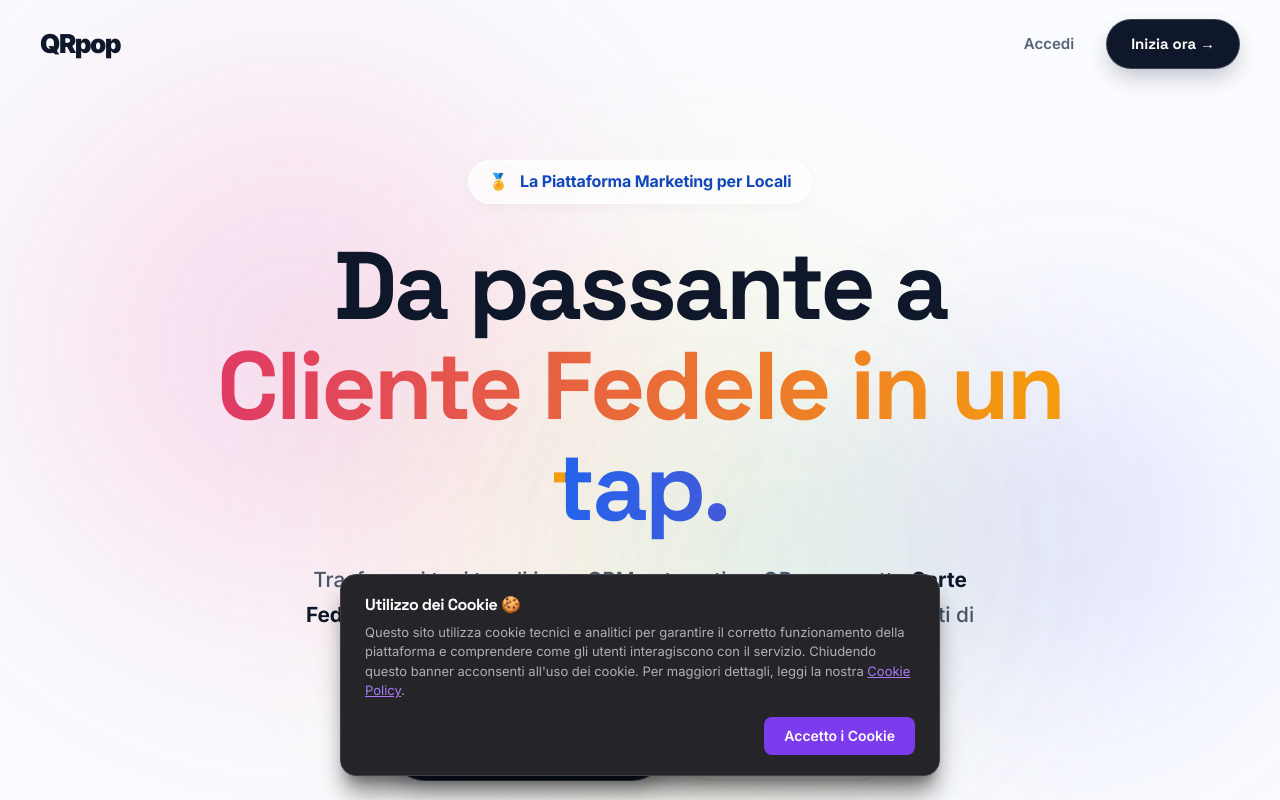
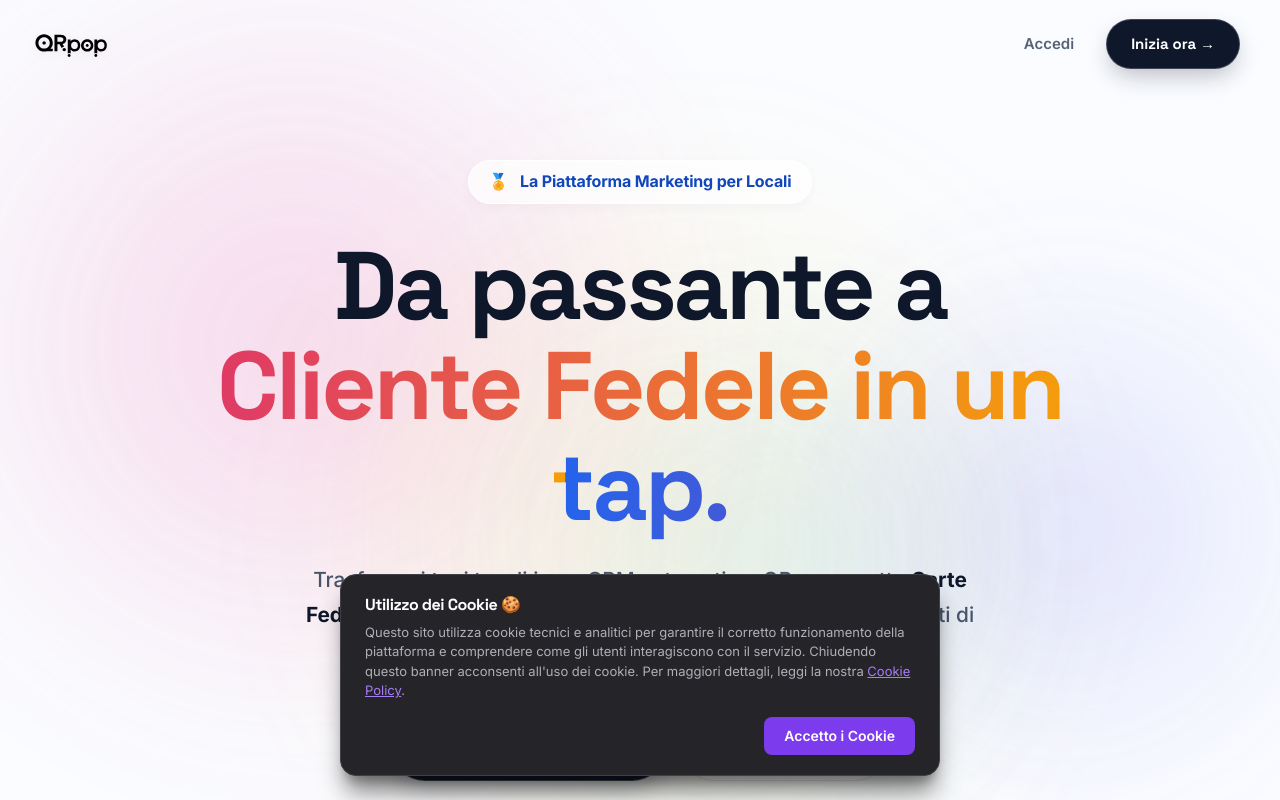
Before and after one commit to cgabelli/qrpop, a Next.js app: page / in a window 1280 px wide. Shown: the top 800 px of the page. Built offline with nearby package versions, Linux system fonts and the light colour scheme.

Commit message:
fix(ui): restore original logo in navbar with light theme filter

```diff
--- a/app/page.tsx
+++ b/app/page.tsx
@@ -78,7 +78,16 @@ function NavBar() {
         }}
       >
         <div style={{ display: "flex", alignItems: "center", gap: 10 }}>
-          <div style={{ fontSize: 26, fontWeight: 900, letterSpacing: -1.5, color: "#0f172a" }}>QRpop</div>
+          <img
+            src="/logo-negative.svg"
+            alt="QRpop Logo"
+            style={{
+              height: 32,
+              width: "auto",
+              marginLeft: -8,
+              filter: "brightness(0) drop-shadow(0 2px 4px rgba(0,0,0,0.05))"
+            }}
+          />
         </div>
 
         <div style={{ display: "flex", alignItems: "center", gap: 16 }}>
```
